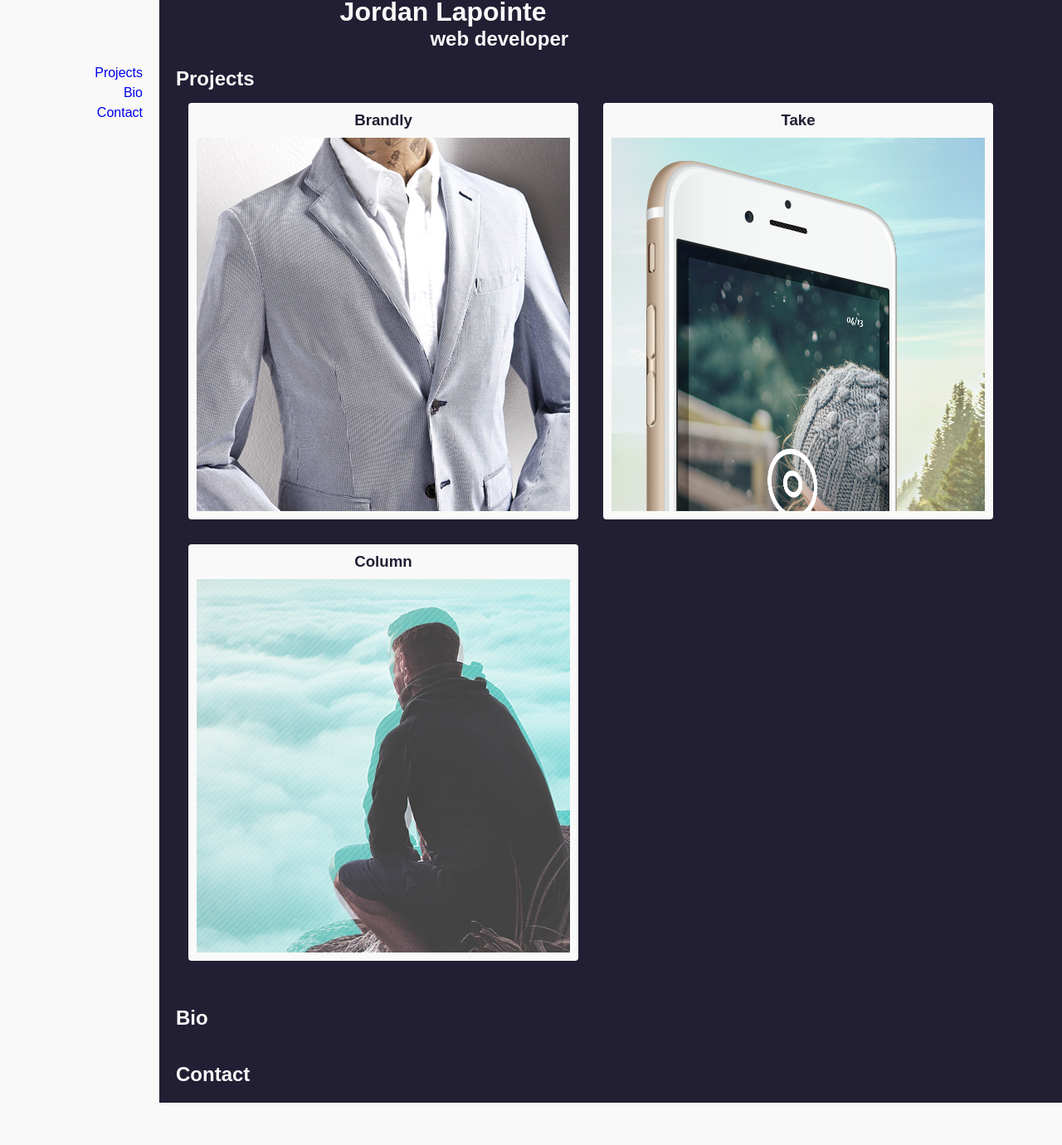
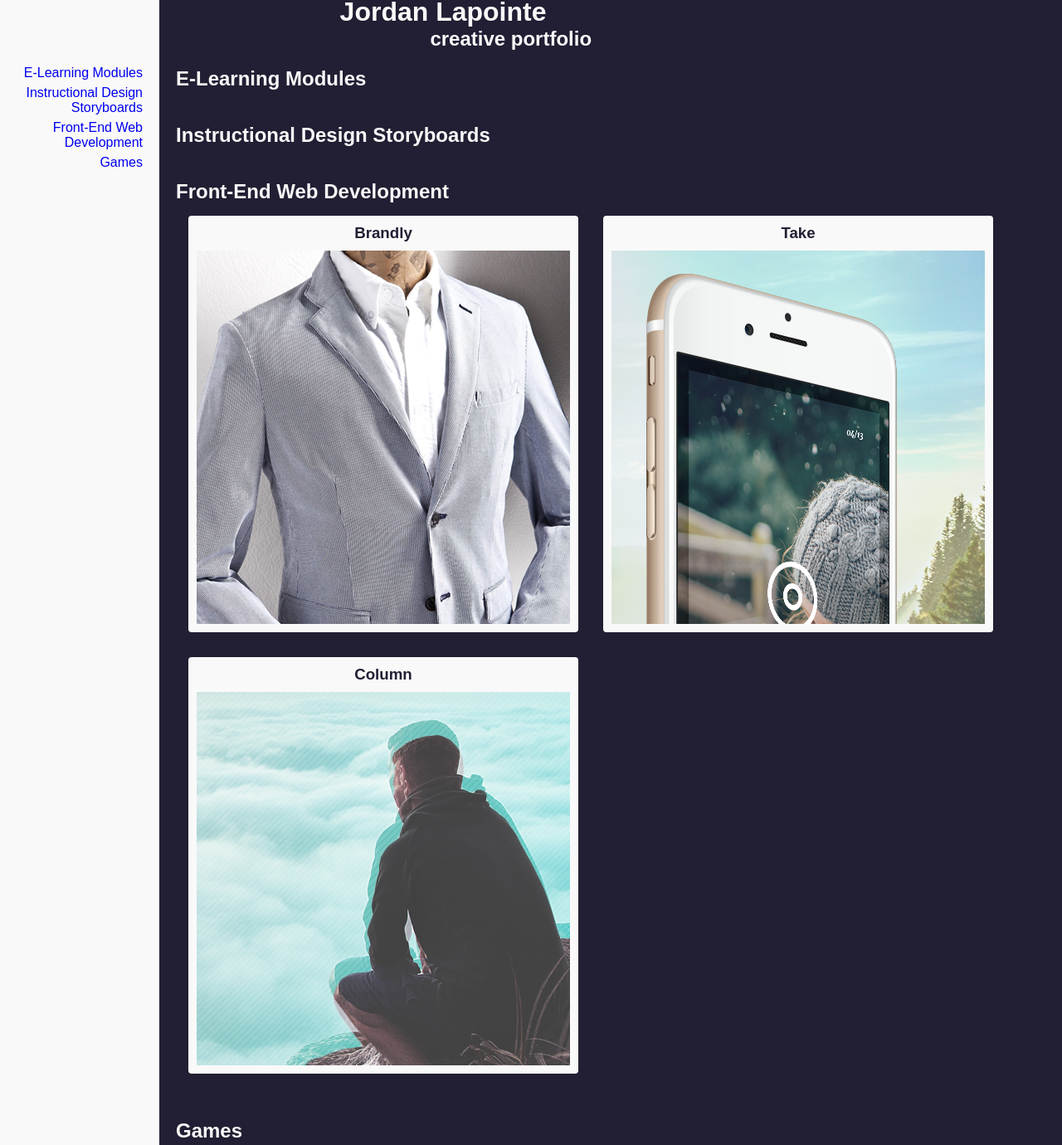
Before and after one commit to jordan-lapointe/jordan-lapointe.github.io, a plain HTML site: page index.html in a window 1280 px wide. Shown: the part 4-1384 px from the top of the page at 83% size. Before the commit the page ends 1333 px from the top, so only its background shows below. Drawn offline with Linux system fonts and the light colour scheme.

Commit message:
Update index.html

```diff
--- a/index.html
+++ b/index.html
@@ -7,19 +7,30 @@
   <body>
     <nav>
       <ul>
-        <a href="#projects"><li>Projects</li></a>
-        <a href="#bio"><li>Bio</li></a>
-        <a href="#contact"><li>Contact</li></a>
+        <a href="#elearning"><li>E-Learning Modules</li></a>
+        <a href="#storyboards"><li>Instructional Design Storyboards</li></a>
+        <a href="#webdev"><li>Front-End Web Development</li></a>
+        <a href="#games"><li>Games</li></a>
       </ul>
     </nav>
     <main>
       <header>
         <h1>Jordan Lapointe</h1>
-        <h2>web developer</h2>
+        <h2>creative portfolio</h2>
       </header>
-      <section id="projects">
+      <section id="elearning">
         <h2>
-          Projects
+          E-Learning Modules
+        </h2>
+      </section>
+      <section id="storyboards">
+        <h2>
+          Instructional Design Storyboards
+        </h2>
+      </section>
+      <section id="webdev">
+        <h2>
+          Front-End Web Development
         </h2>
         <div class="project-wrapper">
           <div class="project-box" id="project1">
@@ -42,14 +53,9 @@
           </div>
         </div>
       </section>
-      <section id="bio">
+      <section id="games">
         <h2>
-          Bio
-        </h2>
-      </section>
-      <section id="contact">
-        <h2>
-          Contact
+          Games
         </h2>
       </section>
     </main>
```
